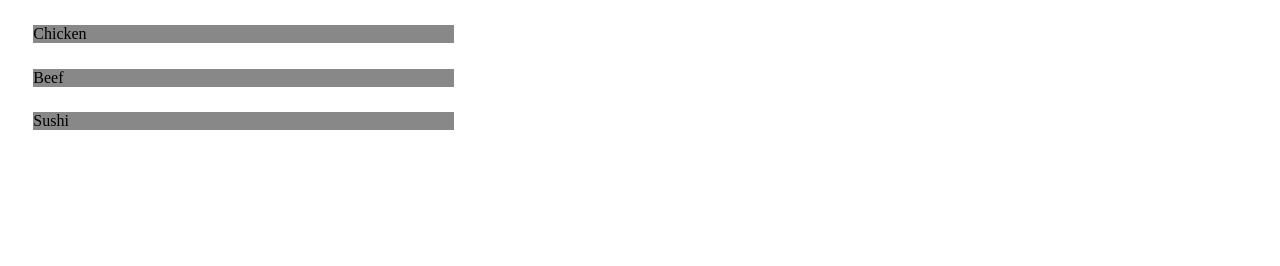
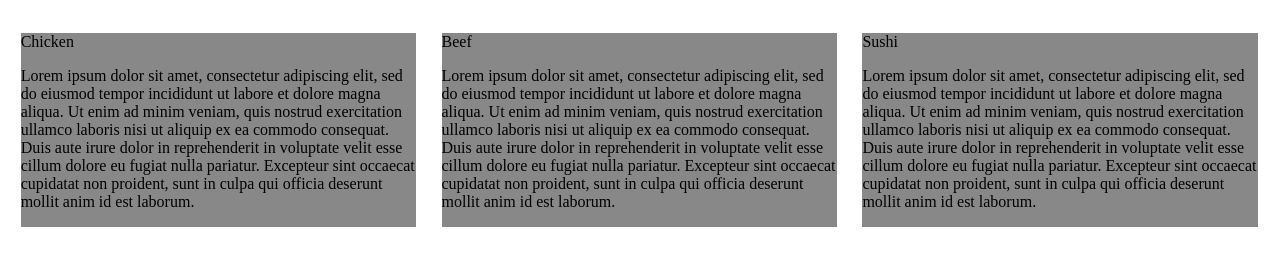
Before and after one commit to Generatoror/coursera-restaurant-1, a plain HTML site: page mod2-solution/index.html in a window 1280 px wide. Drawn offline with Linux system fonts and the light colour scheme.

Commit message:
Update index.html

```diff
--- a/mod2-solution/index.html
+++ b/mod2-solution/index.html
@@ -9,21 +9,22 @@
       background-color:#888888;
       border-width:3px;
       border-color:#000000;
-      margin:2% 2%;
+      margin:2% 1%;
+      float:left;
     }
     @media (min-width:992px) {
       .cont-bg{
-        width:33.3%;
+        width:31.3%;
       }
     }
     @media (min-width:768px) and (max-width:991px) {
       .cont-md{
-        width:50%;
+        width:48%;
       }
     }
     @media (max-width:767px) {
       .cont-md{
-        width:100%;
+        width:98%;
       }
     }
   </style>
@@ -36,12 +37,16 @@
 <body>
   <div class="infobox cont-bg cont-md cont-sm">
     <div id = "chicken" class = "box-title">Chicken</div>
+    <p>Lorem ipsum dolor sit amet, consectetur adipiscing elit, sed do eiusmod tempor incididunt ut labore et dolore magna aliqua. Ut enim ad minim veniam, quis nostrud exercitation ullamco laboris nisi ut aliquip ex ea commodo consequat. Duis aute irure dolor in reprehenderit in voluptate velit esse cillum dolore eu fugiat nulla pariatur. Excepteur sint occaecat cupidatat non proident, sunt in culpa qui officia deserunt mollit anim id est laborum.</p>
   </div>
   <div class="infobox cont-bg cont-md cont-sm">
     <div id = "beef" class = "box-title">Beef</div>
+    <p>Lorem ipsum dolor sit amet, consectetur adipiscing elit, sed do eiusmod tempor incididunt ut labore et dolore magna aliqua. Ut enim ad minim veniam, quis nostrud exercitation ullamco laboris nisi ut aliquip ex ea commodo consequat. Duis aute irure dolor in reprehenderit in voluptate velit esse cillum dolore eu fugiat nulla pariatur. Excepteur sint occaecat cupidatat non proident, sunt in culpa qui officia deserunt mollit anim id est laborum.</p>
   </div>
   <div class="infobox cont-bg cont-md cont-sm">
     <div id = "sushi" class = "box-title">Sushi</div>
+    <p>Lorem ipsum dolor sit amet, consectetur adipiscing elit, sed do eiusmod tempor incididunt ut labore et dolore magna aliqua. Ut enim ad minim veniam, quis nostrud exercitation ullamco laboris nisi ut aliquip ex ea commodo consequat. Duis aute irure dolor in reprehenderit in voluptate velit esse cillum dolore eu fugiat nulla pariatur. Excepteur sint occaecat cupidatat non proident, sunt in culpa qui officia deserunt mollit anim id est laborum.</p>
+
   </div>
 </body>
 </html>
```
